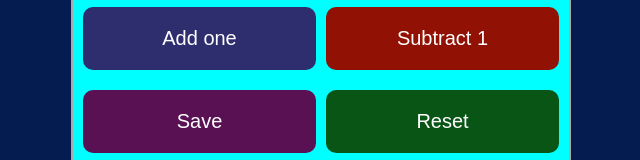
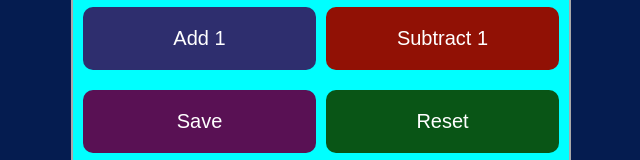
Before and after one commit to Olaniyi-Olamide/SIMPLE-COUNTER-APP, a plain HTML site: page index.html in a window 1280 px wide. Shown: the part 281-441 px from the top of the page, 319-959 px from the left. Drawn offline with Linux system fonts and the light colour scheme.

Commit message:
Update index.html

```diff
--- a/index.html
+++ b/index.html
@@ -12,7 +12,7 @@
         <h1>A SIMPLE COUNTER</h1>
         <h1 id="score">0</h1>
         <div class="btns">
-            <button onclick="increment()" class="add">Add one</button>
+            <button onclick="increment()" class="add">Add 1</button>
             <button onclick="decrement()" class="sub">Subtract 1</button>
         </div>
         <div class="btns">
```
